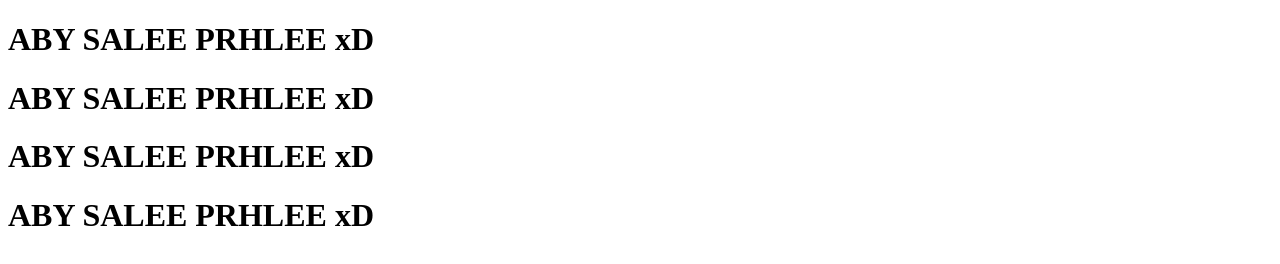
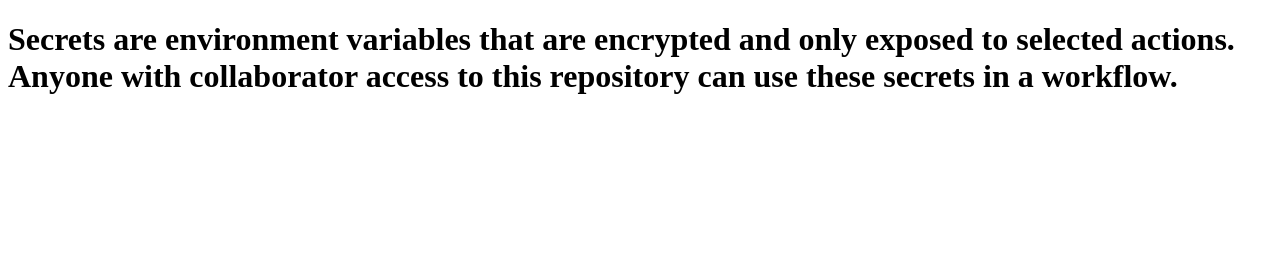
Before and after one commit to hamzoo89/Bootcamp2020Sample1, a plain HTML site: page index.html in a window 1280 px wide. Drawn offline with Linux system fonts and the light colour scheme.

Commit message:
Update index.html

```diff
--- a/index.html
+++ b/index.html
@@ -7,10 +7,12 @@
     <title>Document</title>
 </head>
 <body>
-    <h1> ABY SALEE PRHLEE xD</h1>
-    <h1> ABY SALEE PRHLEE xD</h1>
-    <h1> ABY SALEE PRHLEE xD</h1>
-    <h1> ABY SALEE PRHLEE xD</h1>
+    <h1> Secrets are environment variables that are encrypted and
+        only exposed to selected actions. Anyone with collaborator access to
+        this repository can use these secrets in a workflow.
+
+    </h1>
+
 
 </body>
 </html>
```
